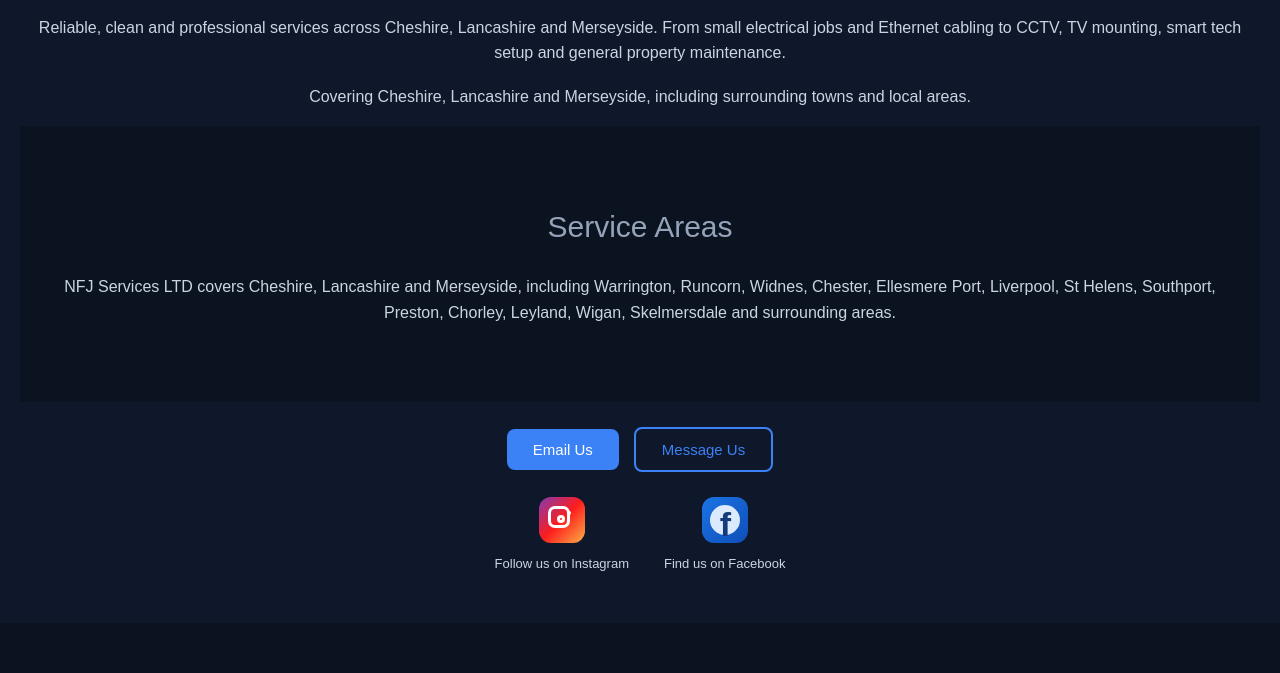
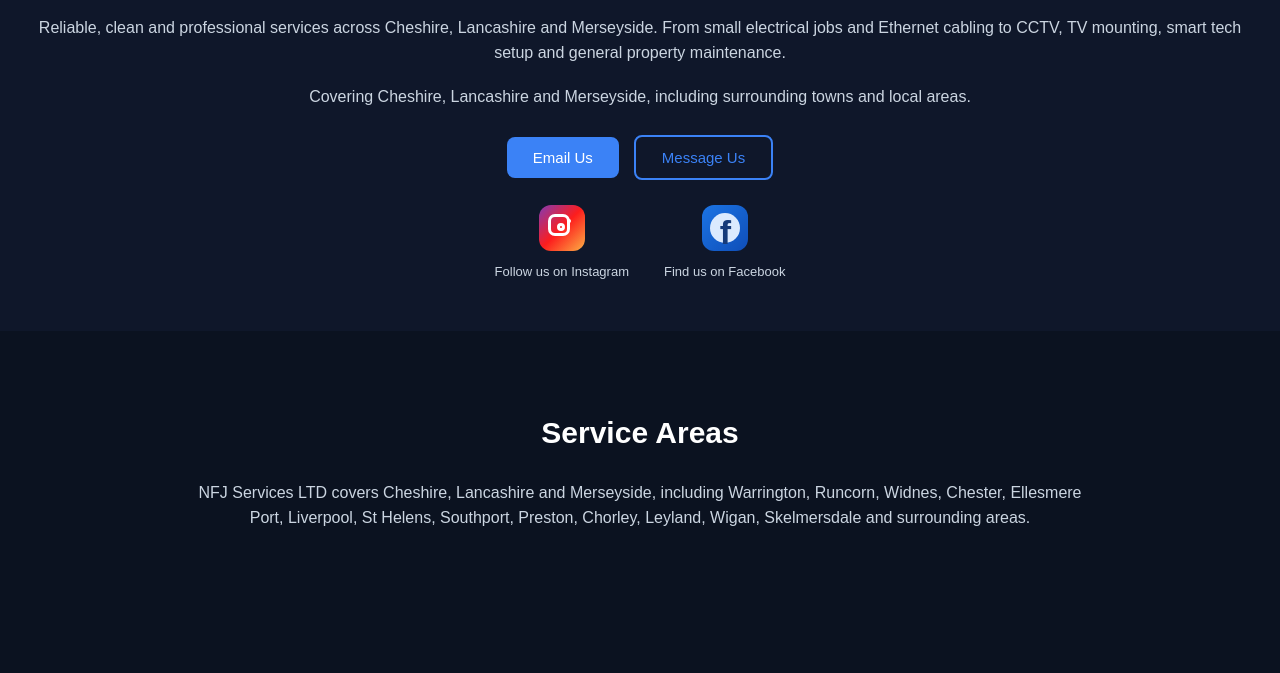
Before and after one commit to kjhrznkkpk-pixel/nfjservicesltd.co.uk, a plain HTML site: page index.html in a window 1280 px wide. Shown: the part 483-1156 px from the top of the page. Drawn offline with Linux system fonts and the light colour scheme.

```diff
--- a/index.html
+++ b/index.html
@@ -6,6 +6,7 @@
     <meta name="description" content="NFJ Services LTD provides electrical work, CCTV installation, network cabling, TV mounting, smart tech setup and property maintenance across Cheshire, Lancashire and Merseyside. Reliable, clean and professional service.">
     <meta name="keywords" content="NFJ Services LTD, electrician Cheshire, electrician Lancashire, electrician Merseyside, CCTV installation Cheshire, CCTV installation Lancashire, CCTV installation Merseyside, network cabling Cheshire, network cabling Lancashire, network cabling Merseyside, TV mounting Cheshire, TV mounting Lancashire, TV mounting Merseyside, smart tech installation, property maintenance">
     <meta name="viewport" content="width=device-width, initial-scale=1.0">
+
     <script type="application/ld+json">
     {
       "@context": "https://schema.org",
@@ -33,6 +34,7 @@
       ]
     }
     </script>
+
     <style>
         html {
             scroll-behavior: smooth;
@@ -290,6 +292,13 @@
             margin-bottom: 30px;
         }
 
+        .services p {
+            max-width: 900px;
+            margin: 0 auto;
+            color: #cbd5e1;
+            line-height: 1.6;
+        }
+
         .grid {
             display: grid;
             grid-template-columns: repeat(auto-fit, minmax(220px, 1fr));
@@ -528,14 +537,6 @@
     <p class="service-area">
         Covering Cheshire, Lancashire and Merseyside, including surrounding towns and local areas.
     </p>
-        <section class="services">
-        <h2>Service Areas</h2>
-    <p>
-        NFJ Services LTD covers Cheshire, Lancashire and Merseyside, including Warrington,
-        Runcorn, Widnes, Chester, Ellesmere Port, Liverpool, St Helens, Southport,
-        Preston, Chorley, Leyland, Wigan, Skelmersdale and surrounding areas.
-    </p>
-</section>
 
     <div class="button-group">
         <a class="btn primary"
@@ -573,6 +574,15 @@
             <p>Find us on Facebook</p>
         </div>
     </div>
+</section>
+
+<section class="services">
+    <h2>Service Areas</h2>
+    <p>
+        NFJ Services LTD covers Cheshire, Lancashire and Merseyside, including Warrington,
+        Runcorn, Widnes, Chester, Ellesmere Port, Liverpool, St Helens, Southport,
+        Preston, Chorley, Leyland, Wigan, Skelmersdale and surrounding areas.
+    </p>
 </section>
 
 <section id="services" class="services">
@@ -649,8 +659,9 @@
         <span class="creator-logo">KA</span>
         <span>Designed and created by Keith-Andrews Web Development</span>
     </a>
+
     <br>
-    <a href="terms.html" class="admin-link">Terms & Conditions</a>
+    <a href="terms.html" class="footer-link">Terms & Conditions</a>
     <br>
     <a href="https://nfj-admin.onrender.com/admin" class="admin-link">Admin Login</a>
 </footer>
```
Lines whose indentation alone changed are shown as unchanged.
